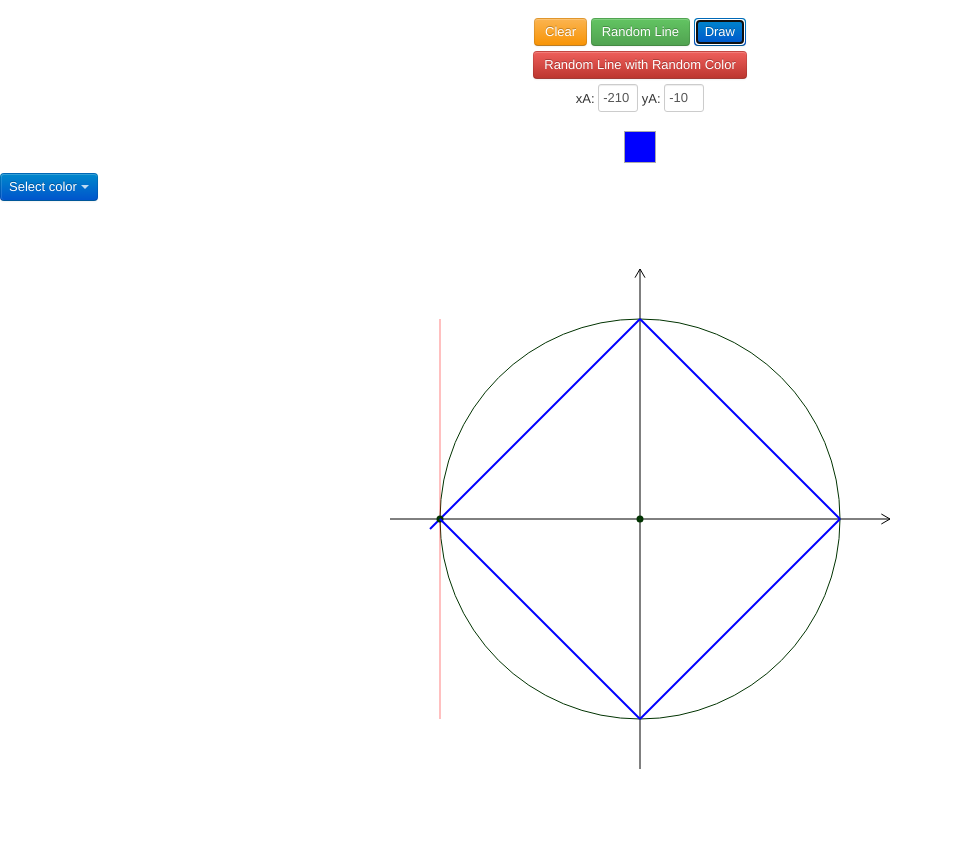
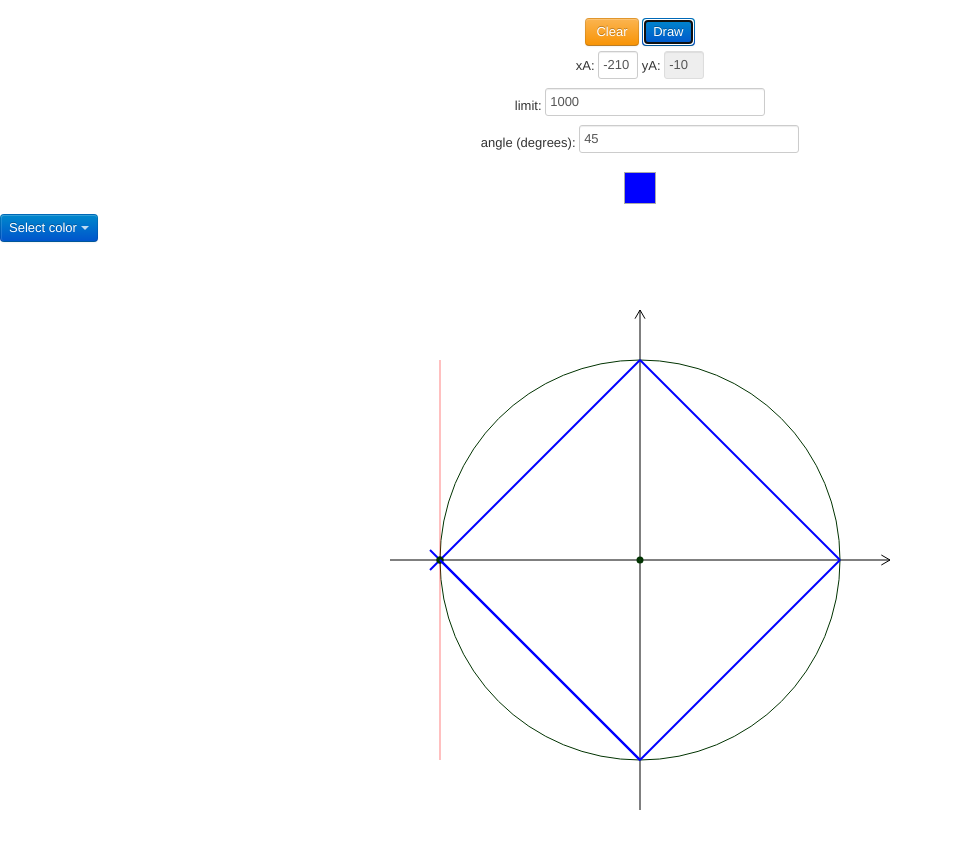
Before and after one commit to IonicaBizau/Circular-Mirror, a plain HTML site: page index.html in a window 1280 px wide. Both pictures are taken after a click on the button "Draw". Shown: the whole page, without its empty margins (0-953 px from the left). Before the commit the page ends 824 px from the top, so only its background shows below. Drawn offline with Linux system fonts and the light colour scheme.

Commit message:
New feature: angles.

```diff
--- a/index.html
+++ b/index.html
@@ -10,13 +10,12 @@
     <div align="center" id="container">
         <span id="length"> </span><br />
         <button id="resetButton" class="btn btn-warning">Clear</button>
-        <button id="randomLineButton" class="btn btn-success">Random Line</button>
         <button id="drawButton" class="btn btn-primary">Draw</button><br />
-        <button id="randomColorLine" class="btn btn-danger">Random Line with Random Color</button><br />
 
-        xA: <input value="-210" id="xValue" type="text" placeholder="10" />
-        yA: <input value="-10" id="yValue" type="text" placeholder="50" /> <br />
-
+        xA: <input value="-210" id="xValue" type="text" placeholder="xA" />
+        yA: <input value="-10" id="yValue" type="text" placeholder="yA" disabled/> <br />
+        limit: <input value="1000" id="limit" type="text" placeholder="Limit"/> <br />
+        angle (degrees): <input value="45" id="angleValue" type="text" placeholder="Insert an angle." /> <br />
 
         <!-- Select color -->
         <div id="colorPicker"> </div>
--- a/main.js
+++ b/main.js
@@ -76,6 +76,7 @@ function init() {
 $("document").ready(function() {
     init();
     $("html").hide().fadeIn(800);
+
     // Keydown in textboxes
     $("#xValue").on("keydown", function(evt) {
         if(evt.keyCode === 13) {
@@ -83,7 +84,7 @@ $("document").ready(function() {
         }
     });
 
-    $("#yValue").on("keydown", function(evt) {
+    $("#angleValue").on("keydown", function(evt) {
         if(evt.keyCode === 13) {
             $("#drawButton").click();
         }
@@ -98,16 +99,20 @@ $("document").ready(function() {
 
     // Click on draw button
     $("#drawButton").on("click", function() {
-        start($("#xValue").val(), $("#yValue").val());
+        clearInterval(interval);
+        var A = getA(parseFloat($("#xValue").val()) + 200, -parseFloat($("#angleValue").val()));
+        start(A.x, A.y, function() {
+            var A = getA(parseFloat($("#xValue").val()) + 200, parseFloat($("#angleValue").val()));
+            start(A.x, A.y, function() {
+                console.log("Stopped...");
+            });
+
+            $("#yValue").val(A.y);
+            $("#xValue").val(A.x);
+        });
     });
 
-    // Click on random line button
-    $("#randomLineButton").on("click", function() {
-        $("#xValue").val(Math.floor(Math.random()*40));
-        $("#yValue").val(200 + Math.floor(Math.random()*50));
-        $("#drawButton").click();
-    });
-
+    // Color picker
     $(".dropdown-menu").find("li").on("click", function() {
         if($(this).find("a").attr("data-color")) {
             lineColor = $(this).find("a").attr("data-color");
@@ -119,14 +124,6 @@ $("document").ready(function() {
             $("#colorPicker").css("background", lineColor);
             clearInterval(interval);
         }
-    });
-
-    $("#randomColorLine").on("click", function() {
-        lineColor = "#" +(Math.random() * 0xFFFFFF << 0).toString(16);
-        $("#colorPicker").css("background", lineColor);
-        $("#xValue").val(Math.floor(Math.random()*40));
-        $("#yValue").val(200 + Math.floor(Math.random()*50));
-        $("#drawButton").click();
     });
 });
 
@@ -179,7 +176,7 @@ function M(A, B, R, L) {
     }
     else {
         // TODO: There can be other cases.
-        if (xB == 0 && yB == 200) {
+        if (round(xB, 0) == 0 && round(yB, 0) == 200) {
             x = 200;
             y = 0;
         }
@@ -187,7 +184,7 @@ function M(A, B, R, L) {
             x = -200;
             y = 0;
         }
-        // y = (k / (2 * yB)).toFixed(FIXED);
+        // y = (k / (2 * yB)).toFixed(`1FIXED);
         // x = (Math.sqrt(Math.pow(R, 2) - Math.pow(k, 2) / (4 * R))).toFixed(FIXED);
     }
 
@@ -229,6 +226,30 @@ function firstPoint(m, x1, y1) {
 
 
 // ~ ~ ~ ~ ~ ~ ~ ~ ~ ~ ~ ~ ~ ~ ~ ~ ~ ~ ~ ~ ~ ~ ~ ~ ~ ~ ~ ~
+
+/*
+                        |------|
+    xA          ---->   |      |===> (xA, yA)
+    angle (deg) ---->   |      |
+                        |------|
+*/
+
+function getA(xA, angle) {
+    // 1 PI ........... 180 deg
+    // x PI ........... angle deg
+
+    var angleRad = (Math.PI * angle) / 180;
+    var tg = Math.tan(angleRad);
+    var yA = xA * tg;
+
+    var ROUND = 2;
+    // TODO: round?
+    return {
+        "x": round(xA - 200, ROUND),
+        "y": round(yA, ROUND)
+    };
+}
+
 // Update the UI
 // TODO: Give only the angle instead of points.
 /**
@@ -238,7 +259,8 @@ function firstPoint(m, x1, y1) {
  */
 var interval;
 
-function start(xA, yA) {
+function start(xA, yA, callback) {
+
     clearInterval(interval);
 
     xA = parseFloat(xA);
@@ -264,7 +286,7 @@ function start(xA, yA) {
     var R = 200;
 
     var t = 0;
-    var withTemp = 5000;
+    var withTemp = parseInt($("#limit").val()) || 0;
 
     var temp = {
         "x": A.x.toFixed(7),
@@ -293,6 +315,7 @@ function start(xA, yA) {
         if (withTemp) {
             if (t > withTemp) {
                 console.log("t stopped the script.");
+                callback();
                 clearInterval(interval);
                 return;
             }
@@ -309,6 +332,7 @@ function start(xA, yA) {
         if (n1 || n2) {
             draw = false;
             clearInterval(interval);
+            callback();
             console.log("Stopped because there was a NaN.");
             return;
         }
@@ -319,6 +343,7 @@ function start(xA, yA) {
         if (strC == pointP) {
             console.log("Same point! Yeah! :-)");
             clearInterval(interval);
+            callback();
             return;
         }
 
```
